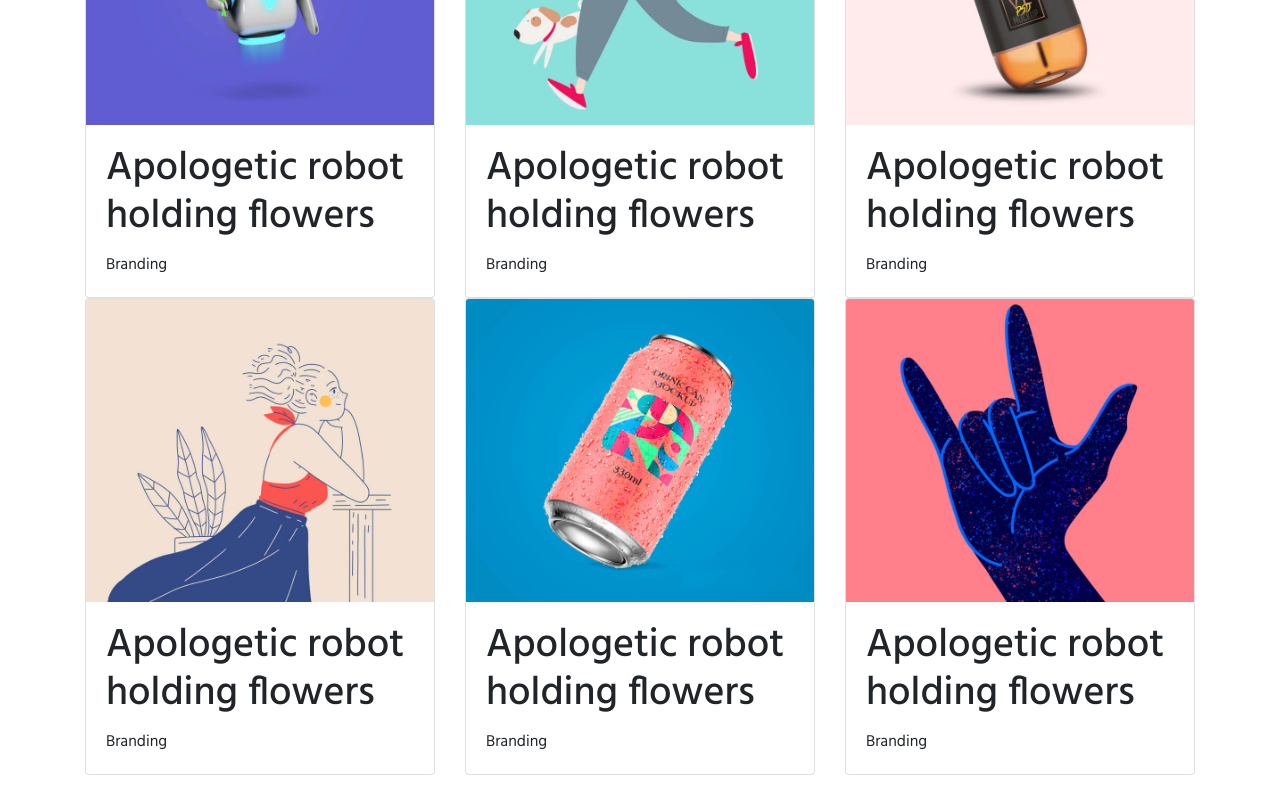
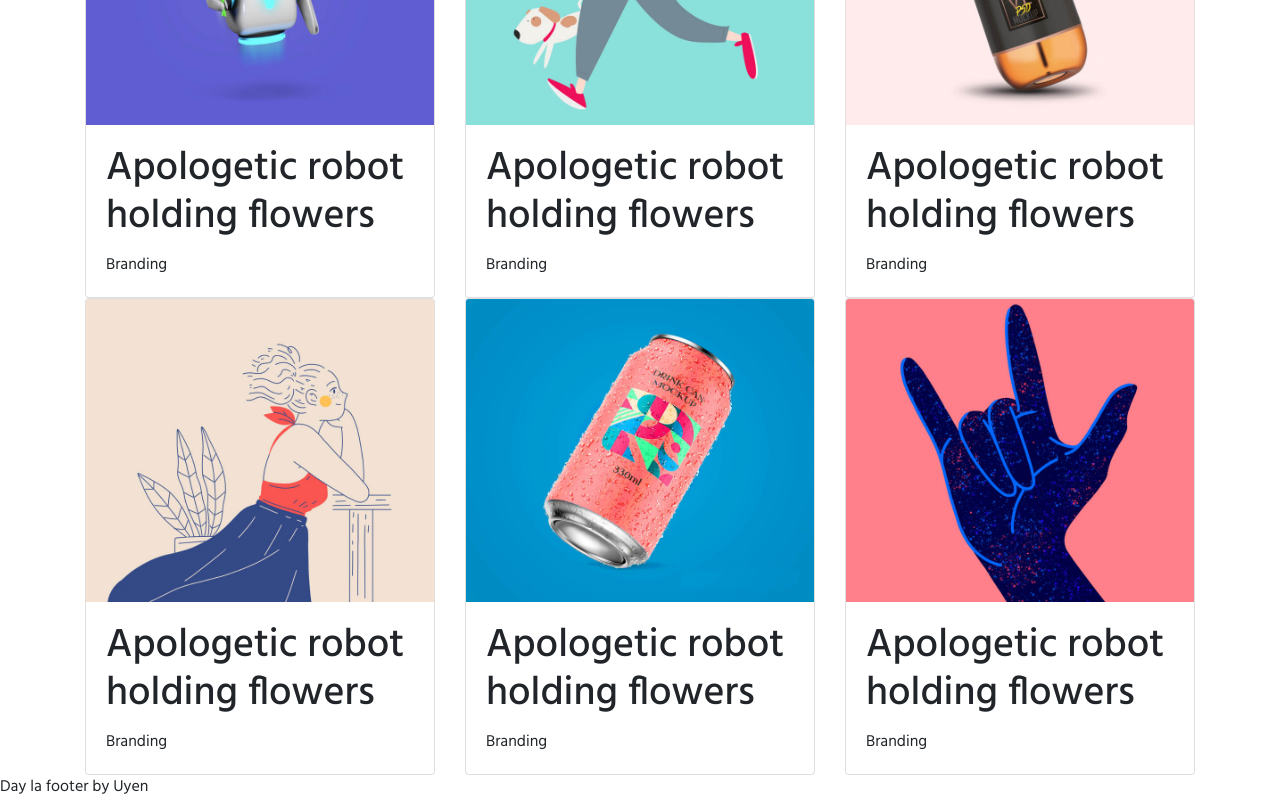
Before and after one commit to tamngoduc/bc22_demogit, a plain HTML site: page index.html in a window 1280 px wide. Shown: the part 2212-3012 px from the top of the page. Before the commit the page ends 2987 px from the top, so only its background shows below. Drawn offline with nearby package versions, Linux system fonts and the light colour scheme.

Commit message:
footer by uyen

```diff
--- a/index.html
+++ b/index.html
@@ -284,4 +284,5 @@
       </div>
     </div>
   </section>
+  <footer>Day la footer by Uyen</footer>
 </html>
```
